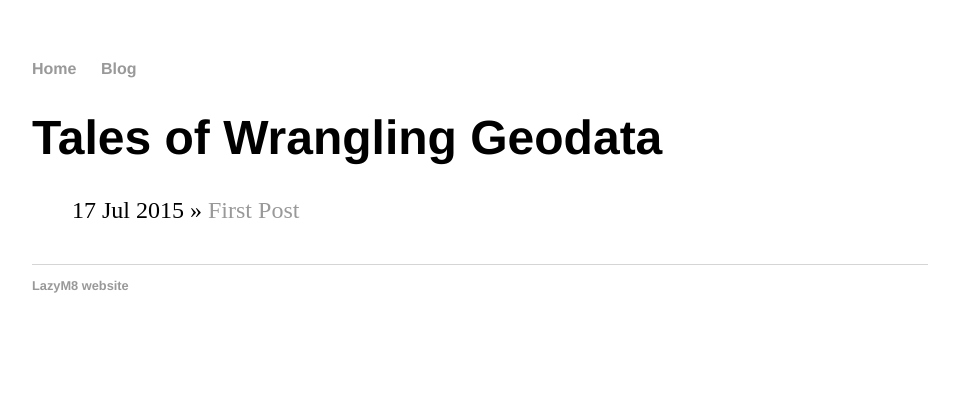
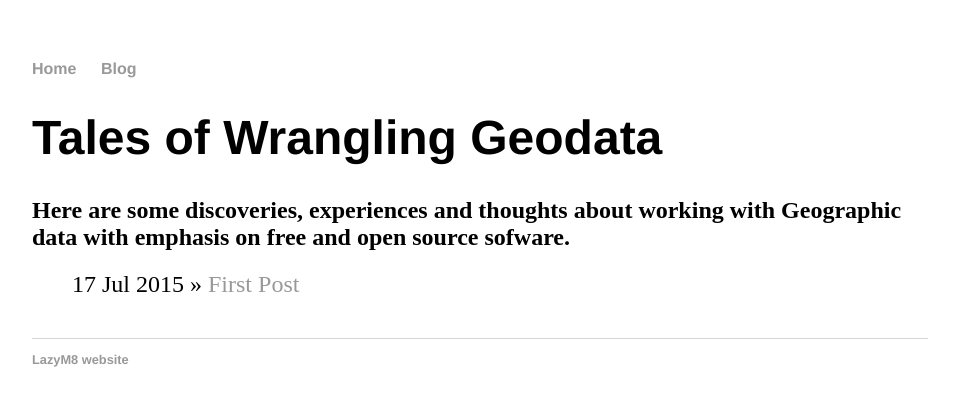
Before and after one commit to geodatawrangler/geodatawrangler.github.io, a Jekyll site: the page built from index.html, in a window 1280 px wide. Shown: the top 406 px of the page, without its empty margins (160-1119 px from the left). Built offline with Jekyll 4.4.1, drawn with Linux system fonts in a browser that asks for light colours.

Commit message:
Update index.html

```diff
--- a/index.html
+++ b/index.html
@@ -3,6 +3,9 @@ layout: default
 title: Tales of Wrangling Geodata
 ---
 	<h1>{{ page.title }}</h1>
+
+	<h2>Here are some discoveries, experiences and thoughts about working with Geographic data with emphasis on free and open source sofware.</h2>
+
 	<ul class="posts">
 
 	  {% for post in site.posts %}
```
